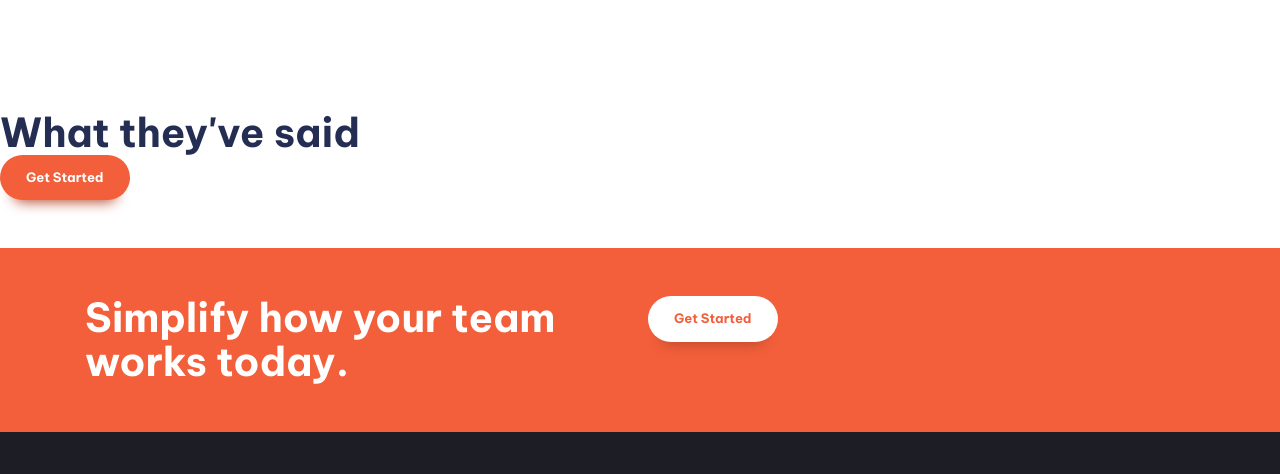
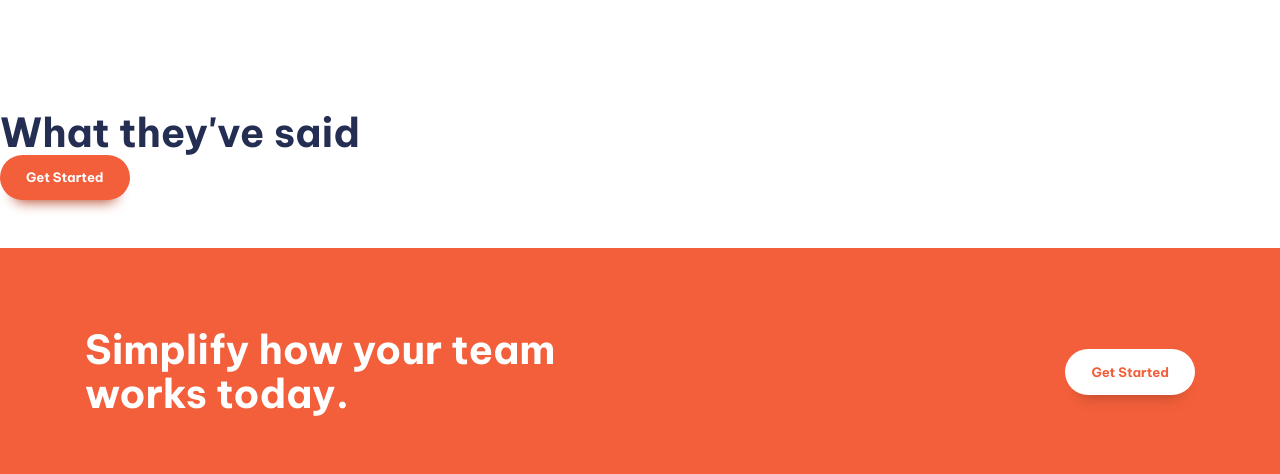
Before and after one commit to Khalidltf/responsive-website-w-HTML-n-CSS, a website built with Vite: page index.html in a window 1280 px wide. Shown: the part 1344-1818 px from the top of the page. Built offline with nearby package versions, Linux system fonts and the light colour scheme.

Commit message:
CTA Layout
Signed-off-by: khalidlotfi <khalidlotfi2005@gmail.com>

```diff
--- a/index.html
+++ b/index.html
@@ -90,11 +90,11 @@
         <button class="button">Get Started</button>
       </section>
 
-      <section class="cta | bg-accent-400 text-neutral-100 padding-block-700">
+      <section class="cta | bg-accent-400 text-neutral-100 padding-block-900">
         <div class="container">
-          <div class="even-columns">
+          <div class="even-columns vertical-align-center">
             <div><p class="fs-secondary-heading fw-bold">Simplify how your team works today.</p></div>
-            <div><button class="button" data-type="inverted">Get Started</button></div>
+            <div class="justify-self-end"><button class="button" data-type="inverted">Get Started</button></div>
           </div>
         </div>
       </section>
--- a/style.css
+++ b/style.css
@@ -138,7 +138,7 @@ p[data-width="w ide"] {
 
 /* Button */
 .button {
-  display: flex;
+  display: inline-flex;
   border-radius: 100vmax;
   padding: 1.25em 2em;
   text-decoration: none;
@@ -319,10 +319,6 @@ p[data-width="w ide"] {
   margin-inline: auto;
 }
 
-:where(.flow :not(:first-child)) {
-  margin-top: var(--flow-spacer, 3.7em);
-}
-
 .even-columns {
   display: grid;
   gap: 1rem;
@@ -333,6 +329,18 @@ p[data-width="w ide"] {
     grid-auto-flow: column;
     grid-auto-columns: 1fr;
   }
+}
+
+.vertical-align-center {
+  align-items: center;
+}
+
+.justify-self-end {
+  justify-self: end;
+}
+
+:where(.flow :not(:first-child)) {
+  margin-top: var(--flow-spacer, 3.7em);
 }
 
 .text-primary-400 {
```
